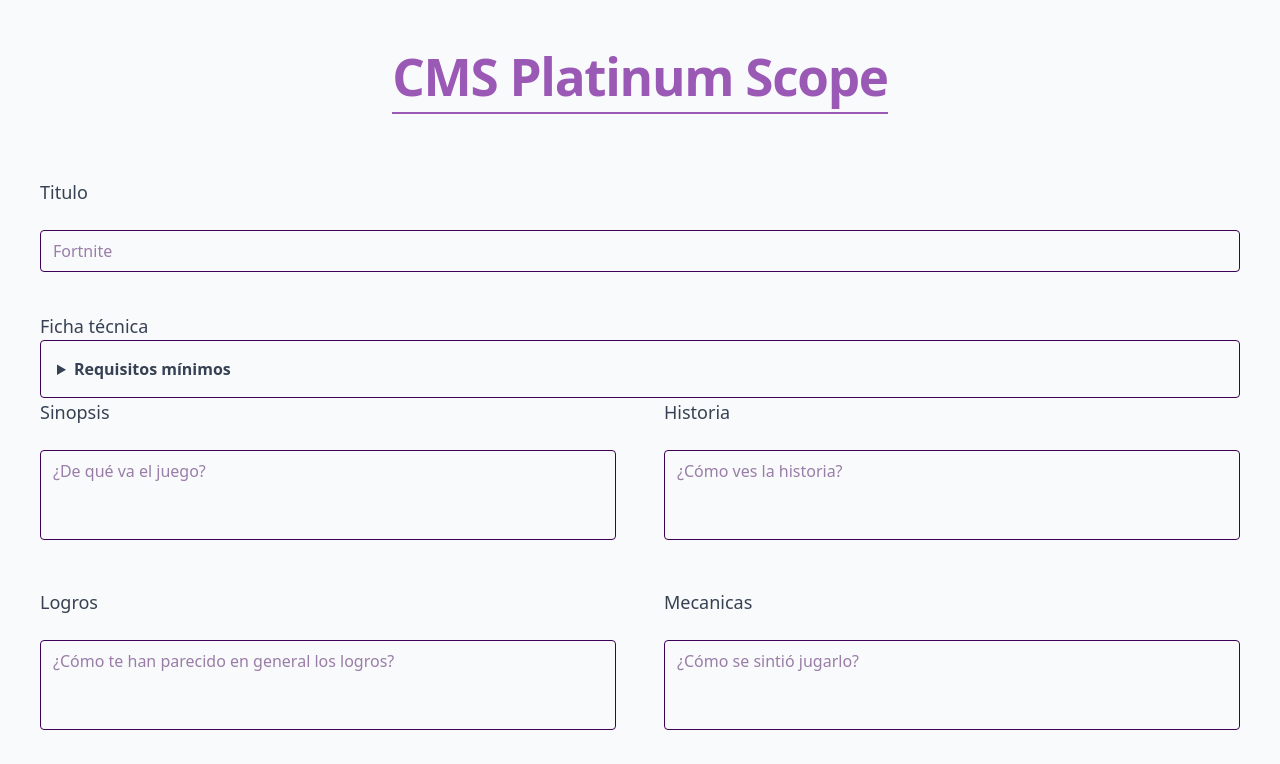
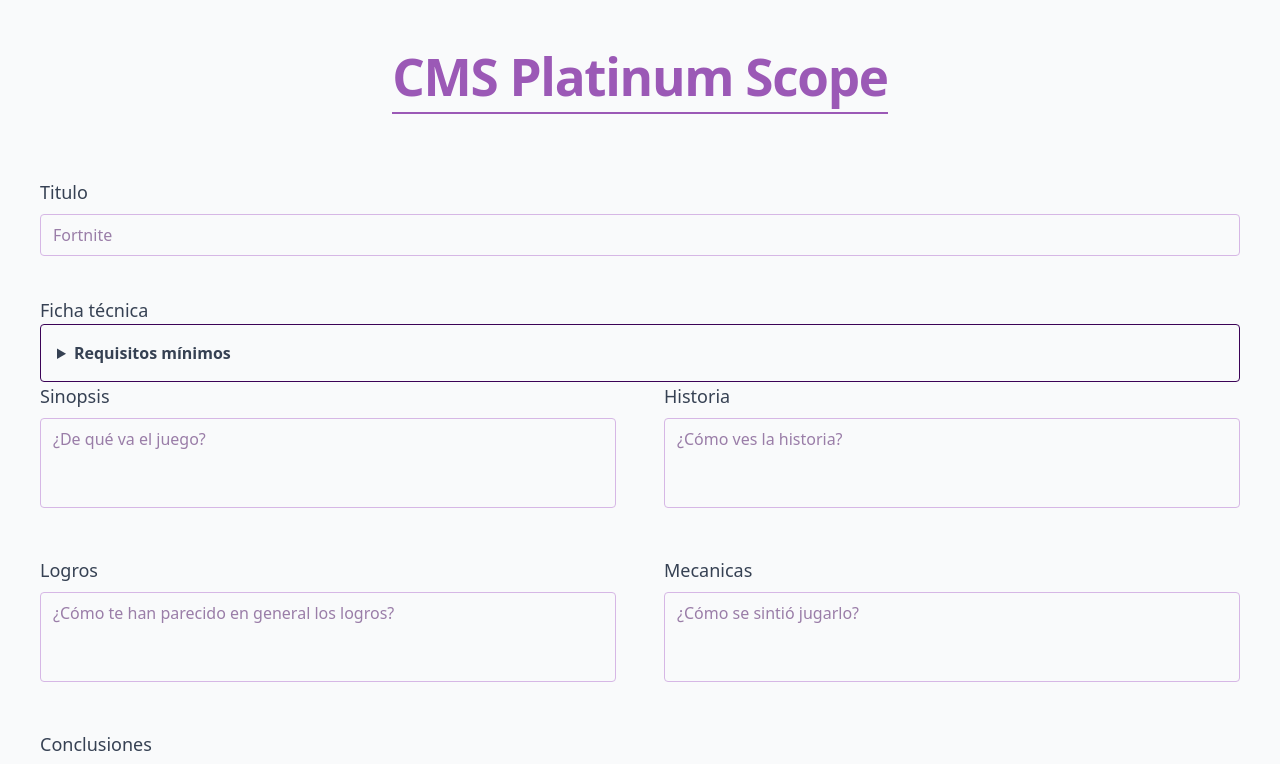
Before and after one commit to yoinormie/CMS-Platinum-Scope, a React (Vite) app: page / in a window 1280 px wide. Shown: the top 764 px of the page. Built offline with nearby package versions, Linux system fonts and the light colour scheme.

Commit message:
Cambiado color del borde + salto de línea eliminado

```diff
--- a/src/components/TextSet.tsx
+++ b/src/components/TextSet.tsx
@@ -12,17 +12,16 @@ interface TextSetProps {
 export default function TextSet(props: TextSetProps) {
     return (
         <div className="flex flex-col">
-            <label htmlFor={props.idText} className="text-lg font-medium text-gray-700">
+            <label htmlFor={props.idText} className="mb-2 text-lg font-medium text-gray-700">
                 {props.labelText}
             </label>
-            <br />
             <input
                 type="text"
                 id={props.idText}
                 value={props.varText}
                 onChange={(e) => props.setVarText(e.target.value)}
                 placeholder={props.placeholderText}
-                className="w-full border rounded px-3 py-2 resize-none overflow-hidden focus:outline-none focus:ring-2 focus:ring-blue-500"
+                className="w-full border border-[var(--color-border)] rounded px-3 py-2 resize-none overflow-hidden focus:outline-none focus:ring-2 focus:ring-blue-500"
             />
         </div>
 
--- a/src/components/textAreaSet.tsx
+++ b/src/components/textAreaSet.tsx
@@ -12,10 +12,9 @@ interface TextAreaSetProps {
 export default function TextAreaSet (props: TextAreaSetProps){
     return (
         <div className="flex flex-col">
-          <label htmlFor={props.idTextArea} className="text-lg font-medium text-gray-700">
+          <label htmlFor={props.idTextArea} className="mb-2 text-lg font-medium text-gray-700">
             {props.labelText}
           </label>
-          <br/>
           <textarea
             id={props.idTextArea}
             value={props.varText}
@@ -23,7 +22,7 @@ export default function TextAreaSet (props: TextAreaSetProps){
             cols={120}
             placeholder={props.placeholderTextArea}
             onChange={(e) => props.onChangeFunction(e, props.setVarText)}
-            className="w-full border rounded px-3 py-2 resize-none overflow-hidden focus:outline-none focus:ring-2 focus:ring-blue-500"
+            className="w-full border border-[var(--color-border)] rounded px-3 py-2 resize-none overflow-hidden focus:outline-none focus:ring-2 focus:ring-blue-500"
           />
         </div>
 
```
